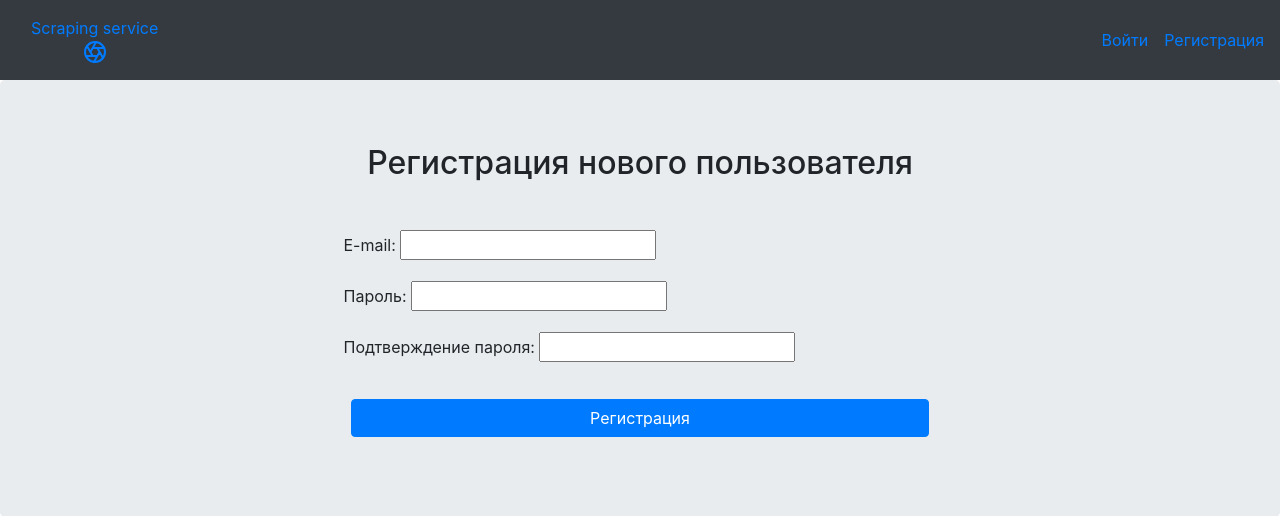
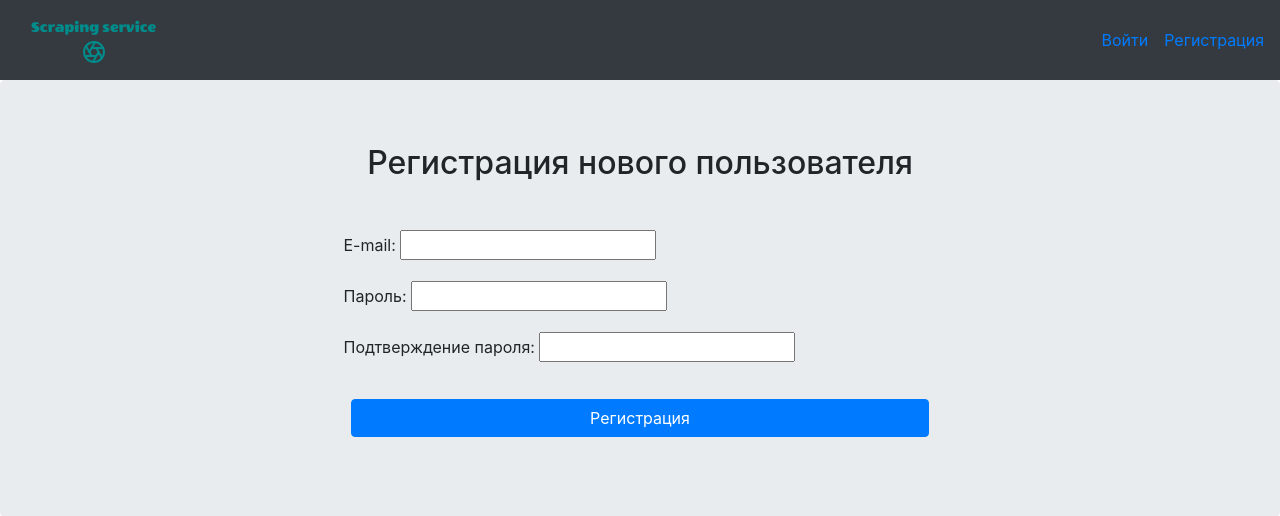
Before and after one commit to NehvedovichVlad/scraping_service, a Django app: page /accounts/register/ in a window 1280 px wide. Shown: the top 516 px of the page. Run offline with Django 3.2, Linux system fonts and the light colour scheme.

Commit message:
change logo style

```diff
--- /dev/null
+++ b/src/static/css/main.css
@@ -0,0 +1,8 @@
+@font-face{
+    font-family: WendyOne;
+    src: url(../fonts/WendyOne-Regular.ttf);
+}
+#brand {
+    font-family: WendyOne;
+    color: darkcyan;
+}
--- a/src/templates/base.html
+++ b/src/templates/base.html
@@ -8,7 +8,7 @@
    <link rel="icon" href="{% static 'favicon.ico' %}">
    <!-- Bootstrap CSS -->
    <link rel="stylesheet" href="https://cdn.jsdelivr.net/npm/bootstrap@4.5.3/dist/css/bootstrap.min.css" integrity="sha384-TX8t27EcRE3e/ihU7zmQxVncDAy5uIKz4rEkgIXeMed4M0jlfIDPvg6uqKI2xXr2" crossorigin="anonymous">
-
+   <link rel="stylesheet" href="{% static 'css/main.css' %}">
    <title>{% block title %}{% endblock %}</title>
    <style>
   </style>
--- a/src/templates/inc/_nav.html
+++ b/src/templates/inc/_nav.html
@@ -1,6 +1,6 @@
 <nav class="navbar navbar-expand-lg navbar-dark bg-dark">
    <div class="container d-flex flex-column flex-md-row">
-      <a class="py-2" href="{% url 'home' %}" aria-label="Vacancy">Scraping service
+      <a class="py-2" href="{% url 'home' %}" aria-label="Vacancy"id="brand">Scraping service
          <svg xmlns="http://www.w3.org/2000/svg" width="24" height="24" fill="none" stroke="currentColor" stroke-linecap="round" stroke-linejoin="round" stroke-width="2" class="d-block mx-auto" role="img" viewBox="0 0 24 24" focusable="false"><title>Scraping service</title><circle cx="12" cy="12" r="10"/><path d="M14.31 8l5.74 9.94M9.69 8h11.48M7.38 12l5.74-9.94M9.69 16L3.95 6.06M14.31 16H2.83m13.79-4l-5.74 9.94"/></svg>
       </a></div>
 
```
Also changed, not shown: src/static/fonts/WendyOne-Regular.ttf (added).
